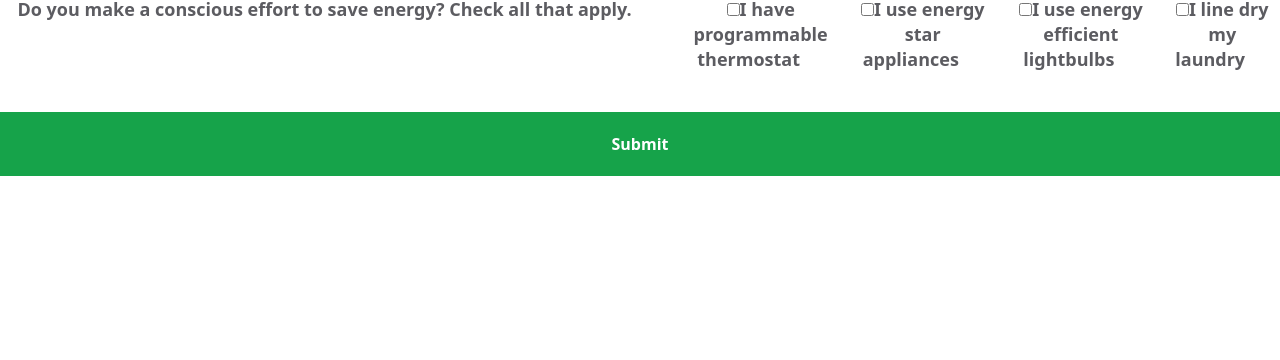
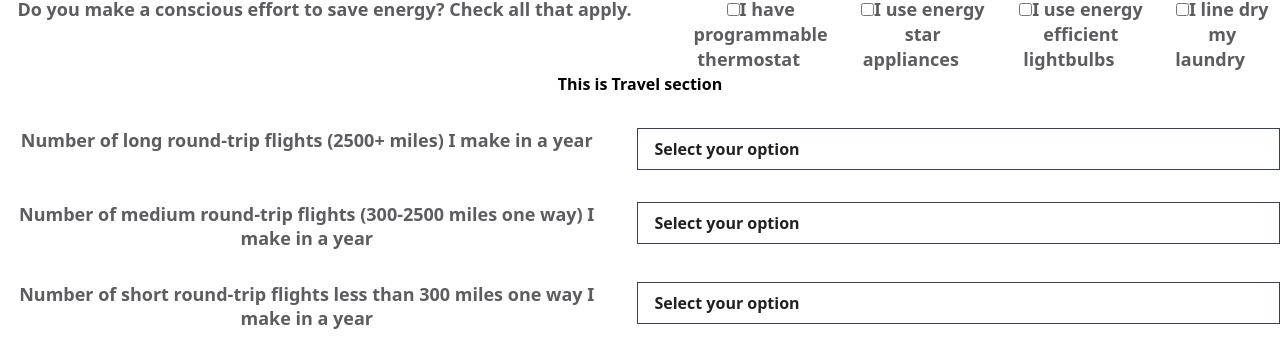
Before and after one commit to VinayakVispute/ClimateChangeHacks, a React (Vite) app in the folder calcu/: page / in a window 1280 px wide. Shown: the part 547-907 px from the top of the page. Before the commit the page ends 800 px from the top, so only its background shows below. Built offline with nearby package versions, Linux system fonts and the light colour scheme.

Commit message:
Update EventForm.jsx

```diff
--- a/calcu/src/componets/EventForm.jsx
+++ b/calcu/src/componets/EventForm.jsx
@@ -9,10 +9,10 @@ export default function EventForm() {
   const [cleanEnergy, setcleanEnergy] = useState('');
   const [Recycle, setRecycle] = useState('');
   const [DietType, setDietType] = useState('');
-  const [carDistance, setCarDistance] = useState('');
-  const [numHotelRooms, setNumHotelRooms] = useState('');
-  const [numMealsPerDay, setNumMealsPerDay] = useState('');
-  const [mealType, setMealType] = useState('');
+  // const [carDistance, setCarDistance] = useState('');
+  // const [numHotelRooms, setNumHotelRooms] = useState('');
+  // const [numMealsPerDay, setNumMealsPerDay] = useState('');
+  // const [mealType, setMealType] = useState('');
 
   const handleSubmit = (event) => {
     event.preventDefault();
@@ -164,6 +164,95 @@ export default function EventForm() {
         </div>
       ))}
   </div>
+  <section>
+    <h1>This is Travel section</h1>
+  <div className='main-div'>
+        <label htmlFor="HouseSIze">Number of long round-trip flights (2500+ miles) I make in a year</label>
+        <select
+                className='tap-highlight-transparent text-base antialiased box-border align-baseline font-roboto appearance-none bg-transparent bg-no-repeat bg-center-right border border-solid border-gray-700 shadow-none py-2 px-4 rounded-none w-full'
+
+          id="HouseSIze"
+          value={HouseSIze}
+          onChange={(event) => setHouseSIze(event.target.value)}
+        >
+                     <option value="">Select your option</option>
+          <option value="0">0</option>
+          <option value="1">1</option>
+          <option value="2">2</option>
+          <option value="3">3</option>
+          <option value="4">4</option>
+           <option value="5-9">5 to 9</option>
+           <option value="9-14">9-14</option>
+
+
+        </select>
+      </div>
+      <div className='main-div'>
+        <label htmlFor="HouseSIze">Number of medium round-trip flights (300-2500 miles one way) I make in a year</label>
+        <select
+                className='tap-highlight-transparent text-base antialiased box-border align-baseline font-roboto appearance-none bg-transparent bg-no-repeat bg-center-right border border-solid border-gray-700 shadow-none py-2 px-4 rounded-none w-full'
+
+          id="HouseSIze"
+          value={HouseSIze}
+          onChange={(event) => setHouseSIze(event.target.value)}
+        >
+          <option value="">Select your option</option>
+          <option value="0">0</option>
+          <option value="1">1</option>
+          <option value="2">2</option>
+          <option value="3">3</option>
+          <option value="4">4</option>
+           <option value="5-9">5 to 9</option>
+           <option value="9-14">9-14</option>
+
+        </select>
+      </div>
+      <div className='main-div'>
+        <label htmlFor="HouseSIze">Number of short round-trip flights less than 300 miles one way I make in a year
+</label>
+        <select
+                className='tap-highlight-transparent text-base antialiased box-border align-baseline font-roboto appearance-none bg-transparent bg-no-repeat bg-center-right border border-solid border-gray-700 shadow-none py-2 px-4 rounded-none w-full'
+
+          id="HouseSIze"
+          value={HouseSIze}
+          onChange={(event) => setHouseSIze(event.target.value)}
+        >
+                     <option value="">Select your option</option>
+          <option value="0">0</option>
+          <option value="1">1</option>
+          <option value="2">2</option>
+          <option value="3">3</option>
+          <option value="4">4</option>
+           <option value="5-9">5 to 9</option>
+           <option value="9-14">9-14</option>
+
+
+        </select>
+      </div>
+      <div className='main-div'>
+        <label htmlFor="HouseSIze">Average number of nights spent in a hotel per year
+</label>
+        <select
+                className='tap-highlight-transparent text-base antialiased box-border align-baseline font-roboto appearance-none bg-transparent bg-no-repeat bg-center-right border border-solid border-gray-700 shadow-none py-2 px-4 rounded-none w-full'
+
+          id="HouseSIze"
+          value={HouseSIze}
+          onChange={(event) => setHouseSIze(event.target.value)}
+        >
+                     <option value="">Select your option</option>
+          <option value="0">0</option>
+          <option value="1 to 2 nights">1 to 2 nights</option>
+          <option value="3-4 nights">3 to 4 nights</option>
+          <option value="5-6 nights">5 to 6 nights</option>
+          <option value="1-2 weeks">1-2 weeks</option>
+           <option value="3-4">3-4 weeks</option>
+           <option value="1-2">1-2 months</option>
+
+
+
+        </select>
+      </div>
+      </section>
 
   <button type="submit" class="cursor-pointer font-roboto font-helvetica-neue font-sans  text-base bg-green-600 border-0 box-border text-white font-semibold block mx-auto my-10 py-5 px-10 text-center w-full">Submit</button>
 </form>
```
